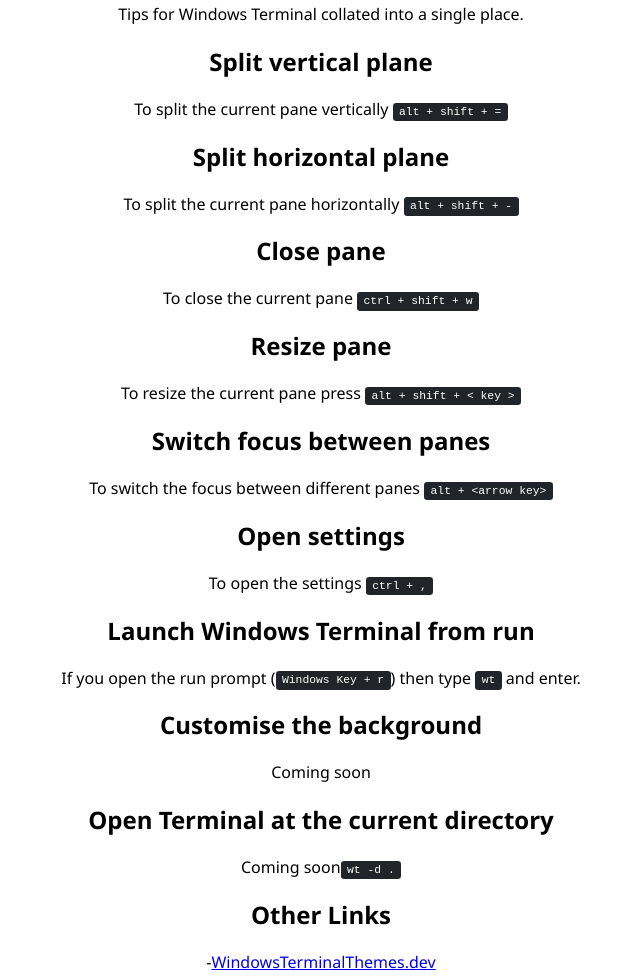
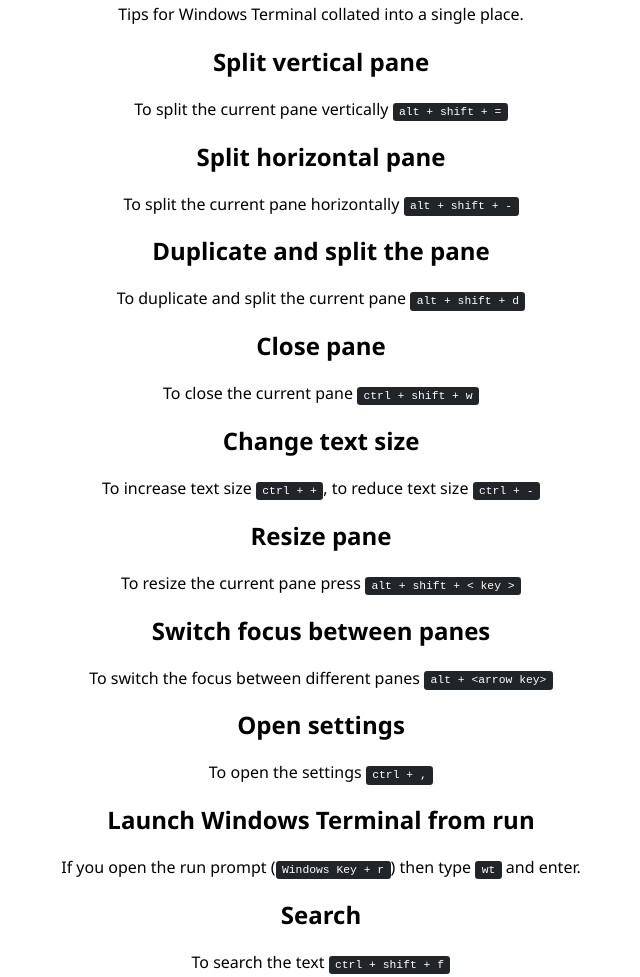
Before and after one commit to leeenglestone/WindowsTerminalTips, a plain HTML site: page docs/index.html in a window 1280 px wide. Shown: the part 352-1329 px from the top of the page, without its empty margins (319-959 px from the left). Drawn offline with Linux system fonts and the light colour scheme.

Commit message:
Text updated

```diff
--- a/docs/index.html
+++ b/docs/index.html
@@ -21,14 +21,20 @@
 			<h1>Windows Terminal Tips</h1>
 			<p>Tips for Windows Terminal collated into a single place.</p>
 
-            <h2>Split vertical plane</h2>
+            <h2>Split vertical pane</h2>
             <p>To split the current pane vertically <kbd>alt + shift + =</kbd></p>
 
-            <h2>Split horizontal plane</h2>
+            <h2>Split horizontal pane</h2>
             <p>To split the current pane horizontally <kbd>alt + shift + -</kbd></p>
+
+			<h2>Duplicate and split the pane</h2>
+			<p>To duplicate and split the current pane <kbd>alt + shift + d</kbd></p>
 
 			<h2>Close pane</h2>
 			<p>To close the current pane <kbd>ctrl + shift + w</kbd></p>
+
+			<h2>Change text size</h2>
+			<p>To increase text size <kbd>ctrl + +</kbd>, to reduce text size <kbd>ctrl + -</kbd></p>
 
 			<h2>Resize pane</h2>
 			<p>To resize the current pane press <kbd>alt + shift + &lt; key &gt;</kbd></p>
@@ -41,6 +47,9 @@
 
             <h2>Launch Windows Terminal from run</h2>
             <p>If you open the run prompt (<kbd>Windows Key + r</kbd>) then type <kbd>wt</kbd> and enter.</p>
+
+			<h2>Search</h2>
+			<p>To search the text <kbd>ctrl + shift + f</kbd></p>
 
 			<h2>Customise the background</h2>
 			<p>Coming soon</p>
```
